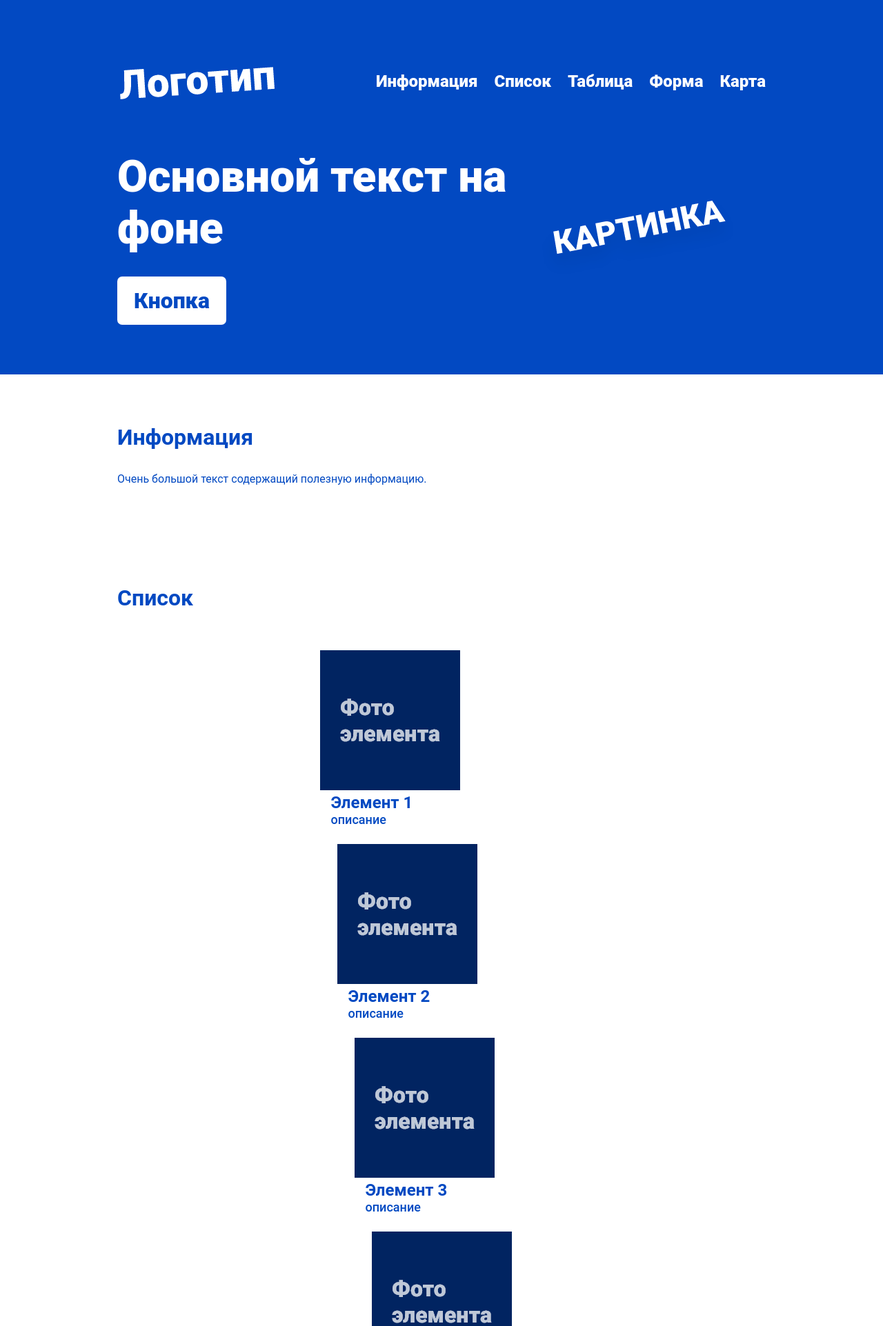
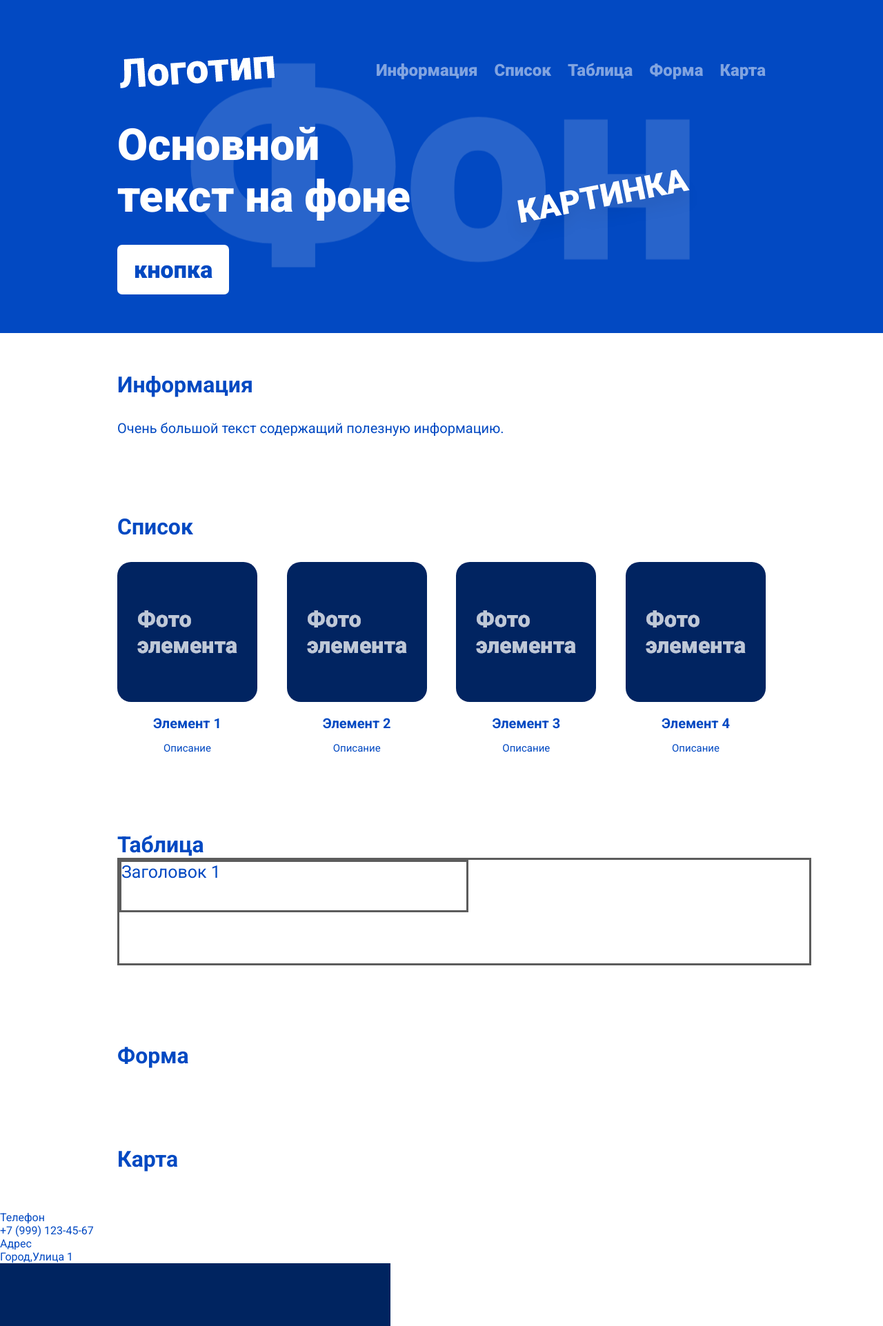
Before and after one commit to RuNforest90/faq, a PHP site: page / in a window 1280 px wide. Shown: the top 1923 px of the page at 69% size. Run offline with PHP 8.4, Linux system fonts and the light colour scheme.

Commit message:
Add files via upload

```diff
--- a/Landing/index.html
+++ b/Landing/index.html
@@ -1,165 +1,162 @@
 <!DOCTYPE html>
 <html lang="en">
+
 <head>
     <meta charset="UTF-8">
     <meta http-equiv="X-UA-Compatible" content="IE=edge">
     <meta name="viewport" content="width=device-width, initial-scale=1.0">
     <title>Landing</title>
-    <link rel="stylesheet" href="favicon.ico">
+    <link rel="shortcut icon" href="favicon.ico" type="image/x-icon">
     <link rel="stylesheet" href="style.css">
     <link rel="preconnect" href="https://fonts.googleapis.com">
     <link rel="preconnect" href="https://fonts.gstatic.com" crossorigin>
-<link href="https://fonts.googleapis.com/css2?family=Roboto+Mono:ital,wght@0,100;0,200;0,300;0,400;0,500;0,600;0,700;1,100;1,200;1,300;1,400;1,500;1,600;1,700&display=swap" rel="stylesheet">
+    <link
+        href="https://fonts.googleapis.com/css2?family=Roboto:ital,wght@0,100;0,300;0,400;0,500;0,700;0,900;1,100;1,300;1,400;1,500;1,700;1,900&display=swap"
+        rel="stylesheet">
 </head>
+
 <body>
     <div class="Landing">
-        <div class="Landing__section Landing__section_Blue Landing__section_image">
-            <div class="Section">
-                <div class="Section__header">
-                    <div class="Header__logotype">
-                        <img src="images/images/logotype_white.png"/>
+        <div class="Landing__section Landing__section_blue Landing_section_image">
+            <div class="section">
+                <div class="section__header">
+                    <div class="header__logotype">
+                        <img src="images/images/logotype_white.png">
                     </div>
-                    <div class="Header__menu">
-                        <a class="Menu__link">Информация</a>
-                        <a class="Menu__link">Список</a>
-                        <a class="Menu__link">Таблица</a>
-                        <a class="Menu__link">Форма</a>
-                        <a class="Menu__link">Карта</a>
+                    <div class="header__menu">
+                        <a class="menu_link">Информация</a>
+                        <a class="menu_link">Список</a>
+                        <a class="menu_link">Таблица</a>
+                        <a class="menu_link">Форма</a>
+                        <a class="menu_link">Карта</a>
                     </div>
                 </div>
-                <div class="Section__slider">
-                    <div class="Slider__content">
-                        <div class="Slider__info">
-                            <div class="Slider__text">
-                                Основной текст на фоне
+                <div class="section_slider">
+                    <div class="slider_content">
+                        <div class="slider_info">
+                            <div class="slider_text">
+                                Основной </br>текст на фоне
                             </div>
-                            <div class="Slider__button">
-                                Кнопка
+                            <div class="slider_button">
+                                кнопка
                             </div>
                         </div>
-                        <div class="Slider__imege">
-                            <img src="images/images/image.png"/>
+                        <div class="slider_image">
+                            <img src="images/images/image.png" />
                         </div>
                     </div>
                 </div>
             </div>
         </div>
         <div class="Landing__section">
-            <div class="Section">
-                <div class="Section__title">
+            <div class="section">
+                <div class="section_title">
                     Информация
                 </div>
                 <div class="Section__content">
-                    <p class="content__text">
+                    <p class="Content__text">
                         Очень большой текст содержащий полезную информацию.
+
                     </p>
                 </div>
             </div>
         </div>
         <div class="Landing__section">
-            <div class="Section">
-                <div class="Section__title">
+            <div class="section">
+                <div class="section_title">
                     Список
                 </div>
                 <div class="Section__content">
                     <div class="Content__list">
                         <div class="List__element">
-                            <div class="Element_img">
-                                <img src="./images/images/6e5742a8e74a6fcfaa219851db175864cfab73e3.png">
+                            <div class="Element__img">
+                                <img src="images/images/6e5742a8e74a6fcfaa219851db175864cfab73e3.png"></img>
                             </div>
-                            <div class="Element__title">
-                                Элемент 1
-                            </div>
-                            <div class="Element__info">
-                                описание
+                            <div class="Element__title"> Элемент 1</div>
+                            <div class="Element__info">Описание</div>
                         </div>
                         <div class="List__element">
-                                <div class="Element_img">
-                                    <img src="./images/images/6e5742a8e74a6fcfaa219851db175864cfab73e3.png">
+                            <div class="Element__img">
+                                <img src="images/images/6e5742a8e74a6fcfaa219851db175864cfab73e3.png"></img>
                             </div>
-                                <div class="Element__title">
-                                    Элемент 2
-                                </div>
-                                <div class="Element__info">
-                                    описание
+                            <div class="Element__title"> Элемент 2</div>
+                            <div class="Element__info">Описание</div>
                         </div>
                         <div class="List__element">
-                                 <div class="Element_img">
-                                <img src="./images/images/6e5742a8e74a6fcfaa219851db175864cfab73e3.png">
+                            <div class="Element__img">
+                                <img src="images/images/6e5742a8e74a6fcfaa219851db175864cfab73e3.png"></img>
                             </div>
-                                <div class="Element__title">
-                                     Элемент 3
-                                </div>
-                                <div class="Element__info">
-                                    описание
+                            <div class="Element__title"> Элемент 3</div>
+                            <div class="Element__info">Описание</div>
                         </div>
                         <div class="List__element">
-                                <div class="Element_img">
-                                <img src="./images/images/6e5742a8e74a6fcfaa219851db175864cfab73e3.png">
+                            <div class="Element__img">
+                                <img src="images/images/6e5742a8e74a6fcfaa219851db175864cfab73e3.png"></img>
                             </div>
-                                <div class="Element__title">
-                                     Элемент 4
-                                </div>
-                                <div class="Element__info">
-                                     описание
-                                </div>
-                            </div>
+                            <div class="Element__title"> Элемент 4</div>
+                            <div class="Element__info">Описание</div>
                         </div>
                     </div>
                 </div>
             </div>
         </div>
         <div class="Landing__section">
-            <div class="Section">
-                <div class="Section__title">
+            <div class="section">
+                <div class="section_title">
                     Таблица
                 </div>
-                ...
+                <div class="tab">
+                    <div class="tab_title_1">
+                        Заголовок 1
+                    </div>
+                    <div class="tab_title_2"></div>
+                    <div class="tab_info_1"></div>
+                    <div class="tab_info_2"></div>
+                    <div class="tab_info_3"></div>
+                </div>
             </div>
         </div>
         <div class="Landing__section">
-            <div class="Section">
-                <div class="Section__title">
+            <div class="section">
+                <div class="section_title">
                     Форма
                 </div>
-                ...
             </div>
         </div>
         <div class="Landing__section">
-            <div class="Section">
-                <div class="Section__title">
+            <div class="section">
+                <div class="section_title">
                     Карта
-                </div>
-                <div class="Section__content">
-                    <div class="Section__Karta">
-                        <div class="Karta__element">
-                            <div class="Karta__img">
-                                <div class="Karta__title">
-                                <div class="Karta__info">
                 </div>
             </div>
         </div>
+        <div class="content__box">
+            <div class="box__box">
+                <div class="box__telephon">
+                    Телефон
+                         <div class="Telephon__1">+7 (999) 123-45-67</div>
+                    </div>
+                    <div class="Box__adres"></div>
+                    Адрес
+                    <div class="Adres__1">Город,Улица 1 </div>
+                    </div>
+                    </div>
+
+                    <div class="Carta__sait"><img src="images/images/background_map.png"/></div>
                     </div>
                 </div>
             </div>
+            <div class="Landing__section Landing__section_blue">
             </div>
         </div>
-        <div class="Landing__section Landing__section_Blue">
-            <div class="Section">
-                <div class="Section__header">
-                    <div class="Header__logotype">
-                        <img src="images/images/logotype_white.png"/>
-                    </div>
-                    <div class="Header__menu">
-                        <a class="Menu__link">Информация</a>
-                        <a class="Menu__link">Список</a>
-                        <a class="Menu__link">Таблица</a>
-                        <a class="Menu__link">Форма</a>
-                        <a class="Menu__link">Карта</a>
-                    </div>
-                </div>
-            </div>
+                    <div class="header__menu">
+                        <a class="menu_link">Информация</a>
+                        <a class="menu_link">Список</a>
+                        <a class="menu_link">Таблица</a>
+                        <a class="menu_link">Форма</a>
+                        <a class="menu_link">Карта</a>
                     </div>
                 </div>
 </body>
+
 </html>
--- a/Landing/style.css
+++ b/Landing/style.css
@@ -1,11 +1,10 @@
 *{
-margin: 0;
-padding: 0;
+    margin: 0;
+    padding: 0;
 }
-
-html, body{
+html, body {
+    height: 100%;
     width: 100%;
-    height: 100%;
     color: #0249c2;
     font-family: 'Roboto', sans-serif;
 }
@@ -13,49 +12,58 @@ html, body{
 .Landing{
     width: 100%;
     display: flex;
+    align-items: stretch;
     flex-direction: column;
     flex-wrap: nowrap;
-    align-items: stretch;
-    align-content: space-around;
     justify-content: flex-start;
 }
+
 
 .Landing__section{
     display: flex;
     flex-direction: row;
     flex-wrap: nowrap;
+    align-items: center;
     justify-content: center;
-    align-items: center;
 }
 
-.Landing__section_Blue{
+
+.Landing__section_blue{
     background-color: #0249c2;
-    color: #ffffffff;
+    color: #ffffff;
 }
 
-.Section{
-    padding: 72px;
+
+.section{
     width: 940px;
+    padding: 56px 0 56px 0;
+
 }
 
-.Section__title{
+
+.section_title{
     font-size: 32px;
     font-weight: 700;
 
 }
 
-.Section__header {
+.section__header{
     display: flex;
     flex-direction: row;
     flex-wrap: nowrap;
     align-content: center;
     justify-content: space-between;
     align-items: stretch;
+
 }
 
-.Header__logotype {}
 
-.Header__menu {
+.header__logotype{
+
+
+}
+
+.header__menu{
     display: flex;
     flex-direction: row;
     flex-wrap: nowrap;
@@ -64,101 +72,156 @@ html, body{
     align-items: center;
 }
 
-.Menu__link {
+.menu_link{
     font-size: 24px;
     font-weight: 900;
+    margin-left: 24px;
     cursor: pointer;
-    opacity: 5;
-    margin-left: 24px;
+    opacity: .5;
     transition: opacity .25s;
 }
 
-.Menu__link:hover {
+.menu_link:hover{
     opacity: 1;
 }
 
-.Section__slider {
-    margin-top: 56px;
+.section_slider{
+    margin-top: 26px;
+
 }
 
-.Slider__content {
+.slider_content{
+
     display: flex;
     flex-direction: row;
     flex-wrap: nowrap;
-    align-content: space-around;
-    justify-content: center;
+    justify-content: space-between;
     align-items: center;
+
+
 }
 
-.Slider__info {}
+.slider_info{
 
-.Slider__text {
-    font-size: 64px;
+
+}
+
+.slider_text{
+    font-size: 64px ;
     font-weight: 900;
     margin-bottom: 32px;
+
 }
 
-.Slider__button {
+.slider_button{
     display: inline-block;
-    font-size: 32px;
+    font-size: 34px;
     font-weight: 900;
     padding: 16px 24px;
     border-radius: 7px;
-    background-color:#ffffffff ;
+    background-color: white;
     color: #0249c2;
+    cursor: pointer;
+
 }
 
-.Slider__imege {
+.slider_image{
     width: 50%;
     display: flex;
+    flex-wrap: nowrap;
+    align-content: center;
+    justify-content: center;
+    align-items: center;
+    flex-direction: row
+}
+
+.Landing_section_image{
+    background-image: url(images/images/background_image.png);
+    background-repeat: no-repeat;
+    background-position: center;
+
+
+
+
+}
+
+.Section__content{
+    margin-top: 32px;
+    background-position: center;
+
+
+
+}
+
+.Content__text{
+    font-size: 20px;
+
+}
+
+
+
+.Content__list{
+    width: 100%;
+    display: flex;
     flex-direction: row;
+    flex-wrap: nowrap;
+    justify-content: space-between;
+    align-items: flex-start;
+    align-content: flex-start;
+}
+
+
+
+.List__element{
+    display: flex;
+    flex-direction: column;
     flex-wrap: nowrap;
     align-content: center;
     justify-content: center;
     align-items: center;
 }
 
-.Landing__section__image {
-    background-image: url('images/images/background_image.png');
-    background-repeat: no-repeat;
-    background-position: center;
+.Element__img{
 }
 
-.Section__content {
-    margin-top: 32px;
+.Element__img img{
+    border-radius: 20px;
 }
 
-.Content__text {
+.Element__title{
+    padding: 0,16;
+    margin-top: 15px;
+    font-weight: bold;
     font-size: 20px;
 }
 
-.Content__list {
-    display: flex;
-    flex-direction: row;
-    flex-wrap: wrap;
-    justify-content: center;
-    align-items: center;
-    align-content: center;
+.Element__info{
+    margin-top: 15px;
+    font-size: 15px;
+    margin-top: 15px;
+
 }
 
-.List__element {
-    margin: 25px;
+.tab{
+    height: 150px;
+    width: 1000px;
+    background-color: rgb(255, 255, 255);
+    opacity: 100%;
+    border-style: solid;
+    border-color: rgb(92, 92, 92);
+
 }
 
-.Element__img img {
-    border-radius: 20px;
+.tab_title_1{
+
+    background-color: white;
+    height: 70px;
+    width: 500px;
+    border-style: solid;
+    border-color: rgb(92, 92, 92);
+    font-size: 25px;
 }
 
-.Element__title {
-    padding: 0 16px;
-    font-weight: 900;
-    font-size: 24px;
-    font-weight: 700;
+.tab_title_2{
+
 }
-
-.Element__info {
-    padding: 0 16px;
-    font-weight: 500;
-    font-size: 18px;
-    font-size: 400;
-}
```
Lines whose indentation alone changed are shown as unchanged.
